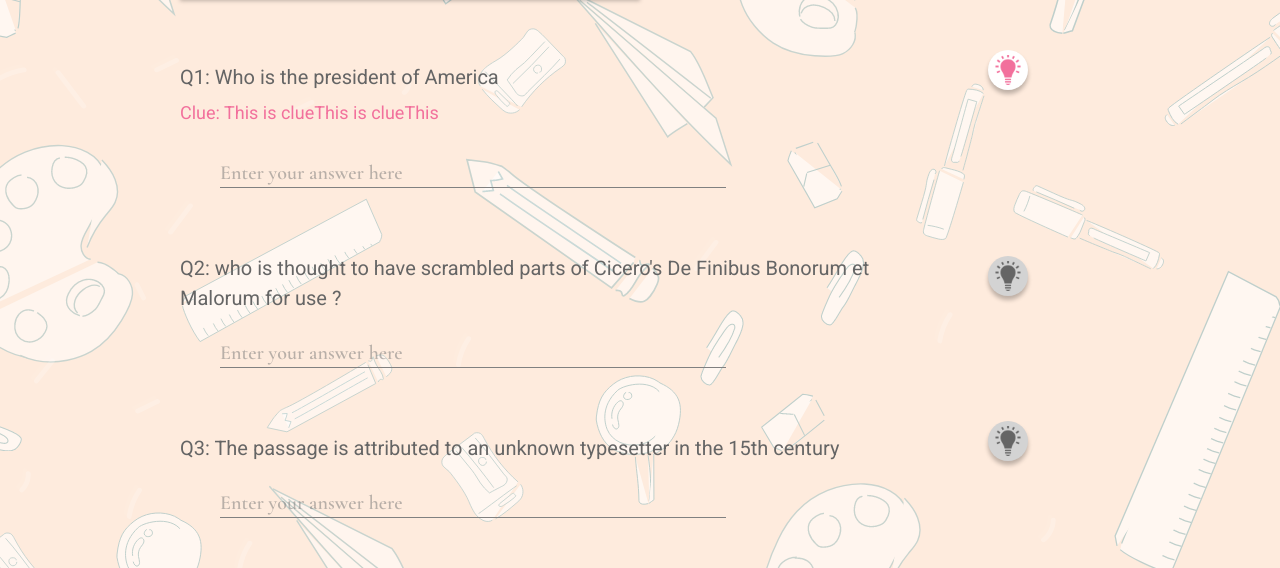
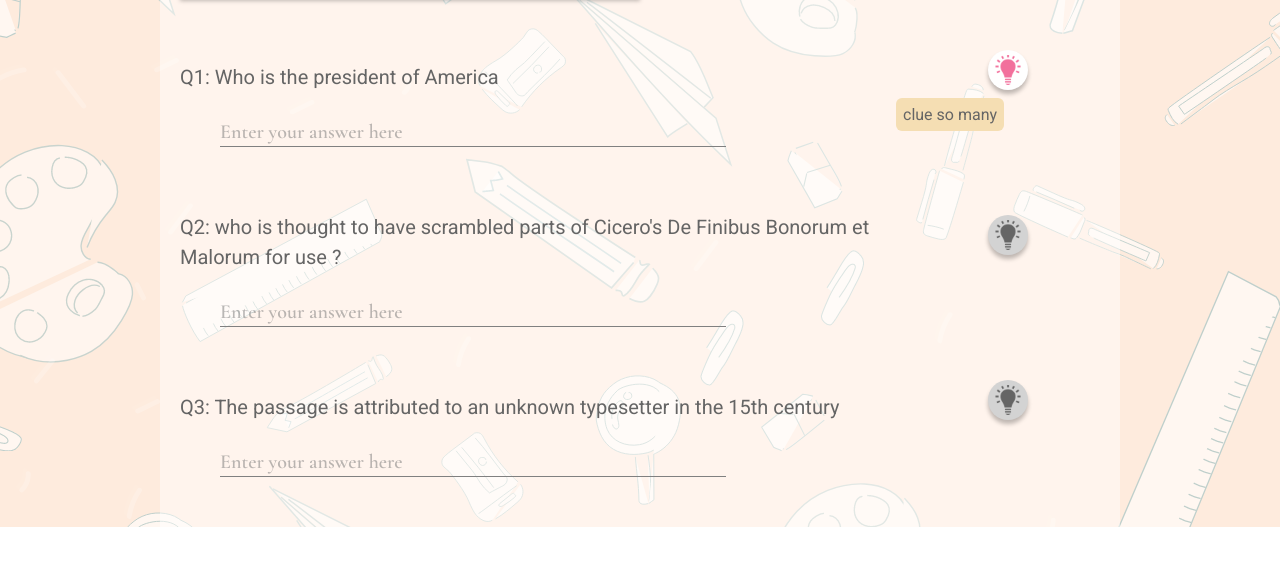
Before and after one commit to sdeepanshu11111/ClueLearnForm, a plain HTML site: page index.html in a window 1280 px wide. Shown: the part 903-1471 px from the top of the page. After the commit the page ends 1430 px from the top, so only its background shows below. Drawn offline with nearby package versions, Linux system fonts and the light colour scheme.

Commit message:
Add files via upload

```diff
--- a/index.html
+++ b/index.html
@@ -56,9 +56,12 @@
 
           <div class="question">
             <h1>Q1: Who is the president of America</h1>
-            <div title="Click for clue" class="circle ac"></div>
+            <div title="Click for clue" class="circle ac">
+              <span class="tooltiptext ac2">clue so many
+              </span>
+            </div>
           </div>
-          <div class="clue">Clue: This is clueThis is clueThis </div>
+
           <input name="question" placeholder="Enter your answer here" type="text">
 
 
@@ -68,7 +71,10 @@
 
           <div class="question">
             <h1>Q2: who is thought to have scrambled parts of Cicero's De Finibus Bonorum et Malorum for use ?</h1>
-            <div title="Click for clue" class="circle"></div>
+            <div title="Click for clue" class="circle">
+              <span class="tooltiptext">clue ore clue clue so many
+              </span>
+            </div>
           </div>
 
           <input name="question" placeholder="Enter your answer here" type="text">
@@ -80,7 +86,10 @@
 
           <div class="question">
             <h1>Q3: The passage is attributed to an unknown typesetter in the 15th century</h1>
-            <div title="Click for clue" class="circle"></div>
+            <div title="Click for clue" class="circle">
+              <span class="tooltiptext">ue so many clue Lorem ipsum dolor sit amet ore clue clue so
+              </span>
+            </div>
           </div>
 
           <input name="question" placeholder="Enter your answer here" type="text">
--- a/style.css
+++ b/style.css
@@ -48,7 +48,7 @@ main {
   height: 100%;
   padding-left: 2rem;
   padding-right: 2rem;
-  background:none;
+  background:rgb(255 255 255 / 45%);
 }
 
 
@@ -168,6 +168,29 @@ input[name="Name"]{
   display: flex;
 }
 
+
+.tooltiptext {
+  font-family: 'Roboto', sans-serif;
+  visibility: hidden;
+  text-align: center;
+  /* width: 300px; */
+ height: auto;
+width: auto;
+  background: wheat;
+  color: #656565;
+
+
+  border-radius: 6px;
+  padding: 7px 7px;
+
+  /* Position the tooltip */
+  position: absolute;
+  z-index: 1;
+  top: 120%;
+  left: -230%;
+}
+
+
 .circle {
   margin: auto;
   box-shadow: 0px 4px 4px rgb(0 0 0 / 25%);
@@ -180,6 +203,8 @@ input[name="Name"]{
   background-position: center;
   background-repeat: no-repeat;
   background-size: 30px;
+  position: relative;
+  display: inline-block;
 }
 
 
@@ -188,7 +213,15 @@ input[name="Name"]{
   background-color: white;
 }
 
+.circle:hover .tooltiptext {
+visibility: visible;
+font-size: 1.6rem;
+}
 
+.ac2 {
+  visibility: visible;
+  font-size: 1.6rem;
+}
 .ac{
    background-image: url('lighton.png');
   background-color: white;
```
